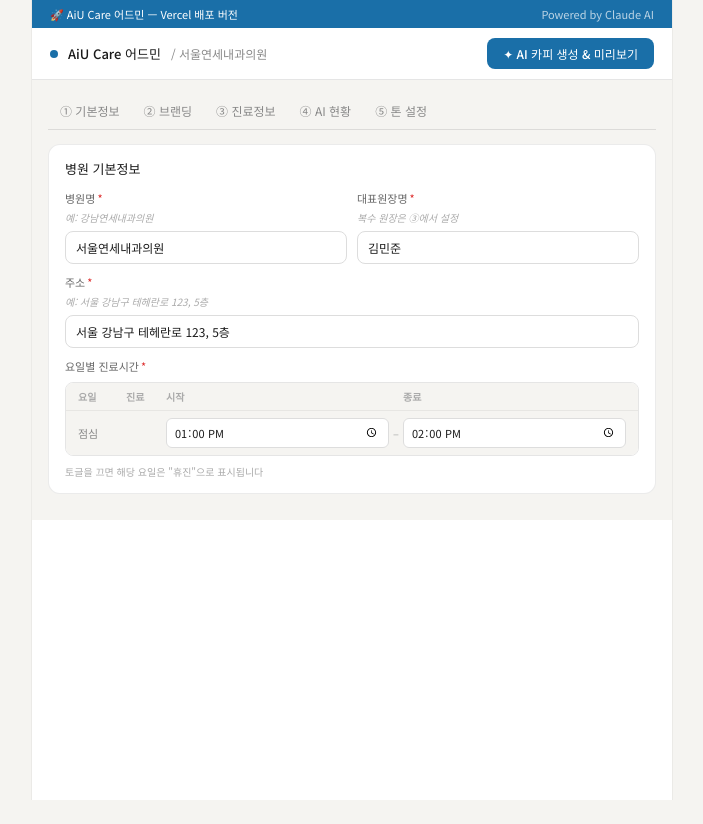
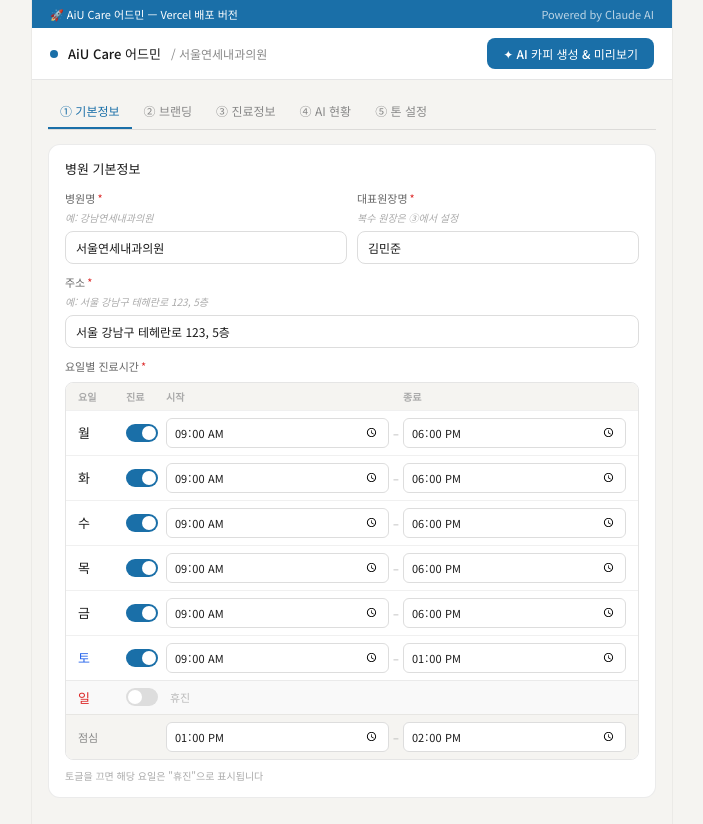
Before and after one commit to tei-ship-it/aiu-care-admin2, a website: page index.html in a window 1280 px wide. Shown: the whole page, without its empty margins (288-991 px from the left). Before the commit the page ends 800 px from the top, so only its background shows below. Drawn offline with nearby package versions, Linux system fonts and the light colour scheme; a web font is replaced by a local one.

Commit message:
Update index.html

```diff
--- a/index.html
+++ b/index.html
@@ -679,7 +679,7 @@ async function generateDalleImage(){
   }
 }
 
-async function generate(){
+async function runGenerate(){
 
   var btn=document.getElementById('gen-btn');
   btn.textContent='⏳ 생성 중...';btn.disabled=true;
@@ -788,4 +788,29 @@ function renderPreview(){
     +'<div class="p-sec"><div class="s-eye" style="color:'+br+'">Why Us</div><div class="s-ttl">이런 점이<br>다릅니다</div>'+strItems+'</div>'
     +'<div class="ai-sec" style="background:'+bl2+';border-bottom:1px solid rgba(0,0,0,.07)"><div class="s-eye" style="color:'+br+'">AI Service</div><div class="s-ttl" style="margin-bottom:8px">'+cp.ai_section_title+'</div><p class="s-body">'+cp.ai_section_body+'</p><div style="display:flex;flex-wrap:wrap;gap:5px;margin-top:12px">'+aiBadges+'</div></div>'
     +dirSecs
-    +'<div class="cta-ft"><div><div class="cta-lbl">예약 및 문의</div><div class="cta-ttl">지금 바로<br>연결하세요</div></div><button style="font-size:11px;font-weight:700;padding:10px 18px;border-radius:2px;border:none;ba
+    +'<div class="cta-ft"><div><div class="cta-lbl">예약 및 문의</div><div class="cta-ttl">지금 바로<br>연결하세요</div></div><button style="font-size:11px;font-weight:700;padding:10px 18px;border-radius:2px;border:none;background:'+br+';color:#fff;cursor:pointer">'+cp.cta_text+'</button></div>'
+    +'<div class="pg-ft"><span>AiU Care · WiseAI</span><span>aiu-care.kr</span></div>';
+}
+
+function renderAll(){
+  renderSchedule();renderDepts();renderSpecs();renderSols();
+  renderFeats();renderTones();renderTargets();
+  renderFontGrid('title-font-grid',TITLE_FONTS,'titleFont');
+  renderFontGrid('body-font-grid',BODY_FONTS,'bodyFont');
+  renderDirectors();
+}
+
+document.querySelectorAll('.tab').forEach(function(t){t.addEventListener('click',function(){switchTab(this.dataset.sec);});});
+document.getElementById('cp').addEventListener('input',function(){applyBrand(this.value);});
+document.getElementById('color-hex').addEventListener('input',function(){if(/^#[0-9a-fA-F]{6}$/.test(this.value))applyBrand(this.value);});
+document.getElementById('f-name').addEventListener('input',function(){document.getElementById('crumb').textContent='/ '+this.value;});
+document.getElementById('cust-spec').addEventListener('keydown',function(e){if(e.key==='Enter'){e.preventDefault();addCustomSpec();}});
+document.getElementById('lunch-s').addEventListener('input',function(){S.schedule.lunch.start=this.value;});
+document.getElementById('lunch-e').addEventListener('input',function(){S.schedule.lunch.end=this.value;});
+
+applyBrand('#1A6FA8');
+switchTab('basic');
+// file:// 경고 비활성화 (프록시 방식으로 동작)
+</script>
+</body>
+</html>
```
